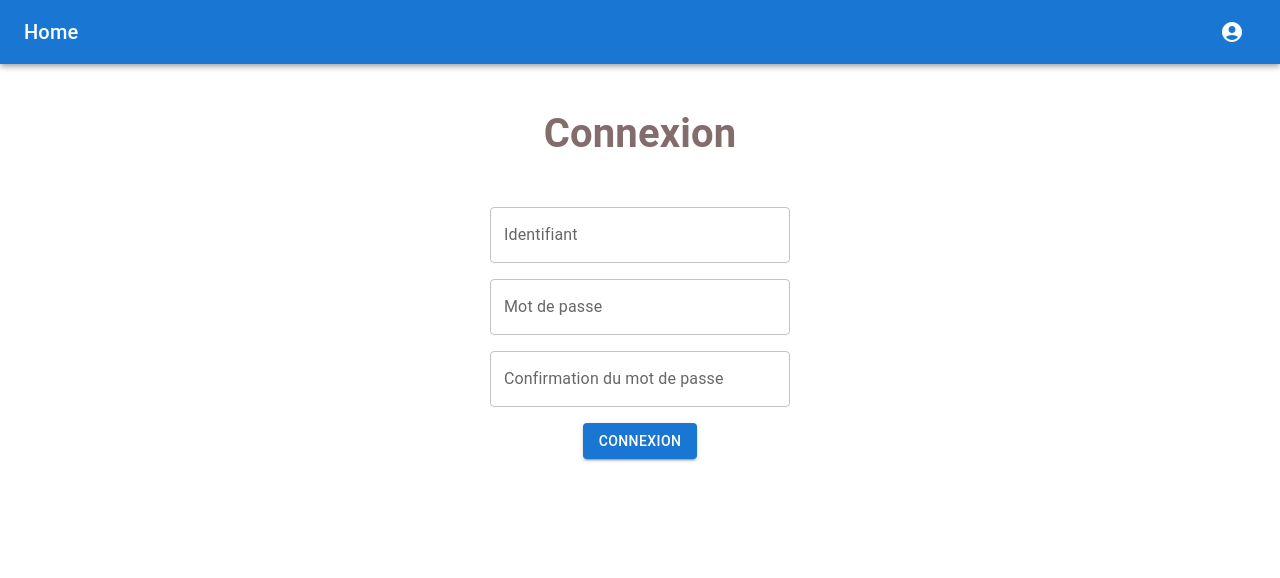
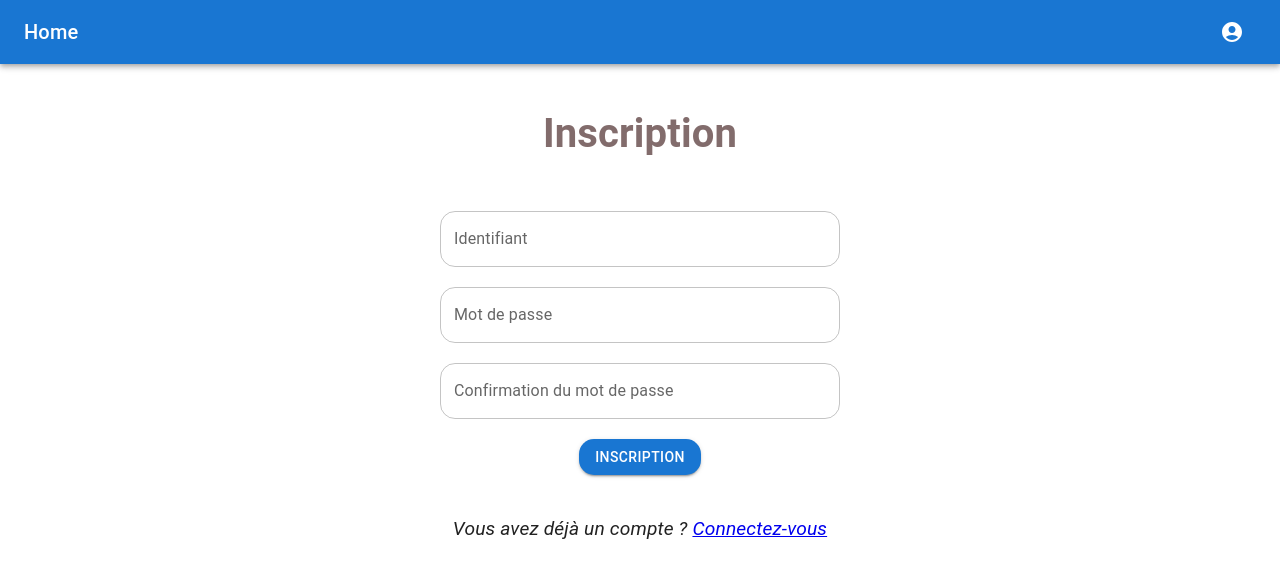
Before and after one commit to JeremyTremblay2/games-we-want, a React (Vite) app: page /register in a window 1280 px wide. Shown: the top 578 px of the page. Built offline with nearby package versions, Linux system fonts and the light colour scheme.

Commit message:
[#6] Add Register & notifications error

```diff
--- a/package.json
+++ b/package.json
@@ -17,6 +17,7 @@
     "@mui/lab": "^5.0.0-alpha.170",
     "@mui/material": "^5.15.15",
     "moment": "^2.30.1",
+    "notistack": "^3.0.1",
     "prop-types": "^15.8.1",
     "react": "^18.2.0",
     "react-dom": "^18.2.0",
--- /dev/null
+++ b/src/components/Login/index.css
@@ -0,0 +1,14 @@
+form {
+  display: flex;
+  flex-direction: column;
+  gap: 20px;
+  place-items: center;
+  height: 100%;
+  width: 400px;
+  margin: auto
+}
+
+p {
+  font-size: 1.2rem;
+  color: var(--mui-palette-text-primary);
+}
--- a/src/components/Login/index.jsx
+++ b/src/components/Login/index.jsx
@@ -1,21 +1,27 @@
 import { useEffect, useState } from "react"
+import propTypes from "prop-types"
 import { Container, TextField, FormHelperText } from "@mui/material"
 import LoadingButton from "@mui/lab/LoadingButton"
-import { API_BASE_URL, API_USER_LOGIN } from "../../utils/constants.js"
-import useLogin from "../../hooks/useLogin.jsx"
-import { useNavigate } from "react-router-dom"
+import { API_BASE_URL, API_USER_LOGIN, API_USER_REGISTER } from "../../utils/constants"
+import useLogin from "../../hooks/useLogin"
+import { useNavigate, Link } from "react-router-dom"
+import "./index.css"
 
-const Login = () => {
+const Login = ({isRegister}) => {
   const [user, setUser] = useState({
     username: "",
-    password: ""
+    password: "",
+    confirmationPassword: isRegister ? "" : undefined
   })
   const [isError, setIsError] = useState({
     username: false,
     password: false,
-    text: false,
+    confirmationPassword: false,
+    text: false
   })
   const [isLoading, setIsLoading] = useState(false)
+
+  const API_URL = isRegister ? API_USER_REGISTER : API_USER_LOGIN
 
   const navigate = useNavigate()
 
@@ -32,8 +38,7 @@ const Login = () => {
     }
   }
 
-
-  const handleSubmit = async e => {
+  const handleLogin = async e => {
     e.preventDefault()
     if (!user.username || !user.password) {
       setIsError({
@@ -49,7 +54,7 @@ const Login = () => {
       })
       setIsLoading(true)
       const response = await useLogin(`${API_BASE_URL}${API_USER_LOGIN}`, user)
-      console.log("response", response)
+
       setIsLoading(false)
       if (response) {
         navigate("/")
@@ -63,29 +68,91 @@ const Login = () => {
     }
   }
 
+  const handleRegister = async e => {
+    e.preventDefault()
+    if (!user.username || !user.password || !user.confirmationPassword) {
+      setIsError({
+        username: !user.username,
+        password: !user.password,
+        confirmationPassword: !user.confirmationPassword,
+        text: false
+      })
+    } else {
+      if (user.password !== user.confirmationPassword) {
+        setIsError({
+          username: false,
+          password: true,
+          confirmationPassword: true,
+          text: false
+        })
+        return
+      }
+      setIsError({
+        username: false,
+        password: false,
+        text: false
+      })
+      setIsLoading(true)
+      const response = await useLogin(`${API_BASE_URL}${API_USER_REGISTER}`, user)
+      setIsLoading(false)
+      if (response) {
+        navigate("/")
+      } else {
+        setIsError({
+          username: true,
+          password: true,
+          text: true
+        })
+      }
+    }
+  }
+
+  const signInUpString = isRegister ? "Inscription" : "Connexion"
+
   return (
     <div style={{maxHeight: "100%"}}>
       <Container>
-        <form onSubmit={handleSubmit} method="post" style={{
-          display: "flex",
-          flexDirection: "column",
-          gap: 20,
-          placeItems: "center",
-          height: "100%",
-          width: "400px",
-          margin: "auto"
-        }}>
-          <h1>Connexion</h1>
-          <TextField error={isError.username} name="username" label="Identifiant" value={user.username}
-                     onChange={handleChange} />
-          <TextField error={isError.password} type="password" name="password" label="Mot de passe"
-                     value={user.password}
-                     onChange={handleChange} />
-          {isError.text &&
+        <form onSubmit={isRegister ? handleRegister : handleLogin} method="post">
+          <h1>{signInUpString}</h1>
+          <TextField
+            error={isError.username}
+            name="username"
+            label="Identifiant"
+            value={user.username}
+            onChange={handleChange}
+            fullWidth
+          />
+          <TextField
+            error={isError.password}
+            type="password"
+            name="password"
+            label="Mot de passe"
+            value={user.password}
+            onChange={handleChange}
+            fullWidth
+          />
+          {isRegister && (
+            <TextField
+              error={isError.confirmationPassword}
+              type="password"
+              name="confirmationPassword"
+              label="Confirmation du mot de passe"
+              helperText={isError.confirmationPassword && "Les mots de passe doivent être identiques"}
+              value={user.confirmationPassword}
+              onChange={handleChange}
+              fullWidth
+            />
+          )}
+          {isError.text && !isRegister &&
             (
               <FormHelperText error>Votre identifiant ou mot de passe est incorrect</FormHelperText>
             )}
-          <LoadingButton type="submit" variant="contained" loading={isLoading}>Connexion</LoadingButton>
+          <LoadingButton type="submit" variant="contained" loading={isLoading}>{signInUpString}</LoadingButton>
+          {isRegister ? (
+            <p>Vous avez déjà un compte ? <Link to="/login">Connectez-vous</Link></p>
+          ) : (
+            <p>Vous n'avez pas de compte ? <Link to="/register">Inscrivez-vous</Link></p>
+          )}
         </form>
       </Container>
     </div>
@@ -93,3 +160,11 @@ const Login = () => {
 }
 
 export default Login
+
+Login.propTypes = {
+  isRegister: propTypes.bool
+}
+
+Login.defaultProps = {
+  isRegister: false
+}
--- /dev/null
+++ b/src/components/Notifications/index.jsx
@@ -0,0 +1,43 @@
+import React from 'react'
+import PropTypes from "prop-types"
+import { styled } from "@mui/material"
+import { SnackbarProvider } from 'notistack'
+import { MaterialDesignContent } from 'notistack'
+
+const NotificationsProvider = ({prefersDarkMode}) => {
+  // const { notifications } = useSelector((state) => state.notifications);
+  const notifications = []
+  const StyledMaterialDesignContent = styled(MaterialDesignContent)(({theme}) => ({
+    '&.notistack-MuiContent': {
+      backgroundColor: prefersDarkMode ? '#FAFAFA' : '#323232',
+      color: prefersDarkMode ? '#323232' : '#FAFAFA',
+      borderRadius: 15
+    },
+    '&.notistack-MuiContent-success': {
+      backgroundColor: theme.palette.success.main
+    },
+    '&.notistack-MuiContent-error': {
+      backgroundColor: theme.palette.error.main
+    }
+  }))
+
+  return (
+    <SnackbarProvider
+      Components={{
+        default: StyledMaterialDesignContent,
+        success: StyledMaterialDesignContent,
+        error: StyledMaterialDesignContent
+      }}
+    />
+  )
+}
+
+export default NotificationsProvider
+
+NotificationsProvider.propTypes = {
+  prefersDarkMode: PropTypes.bool
+}
+
+NotificationsProvider.defaultProps = {
+  prefersDarkMode: false
+}
--- a/src/components/Register/index.jsx
+++ /dev/null
@@ -1,48 +0,0 @@
-import { Box, Button, Container, TextField } from "@mui/material"
-import { useState } from "react"
-import useLogin from "../../hooks/useLogin.jsx"
-import { API_BASE_URL, API_USER_REGISTER } from "../../utils/constants.js"
-
-const Register = () => {
-  const [user, setUser] = useState({
-    username: "",
-    password: "",
-    confirmationPassword: ""
-  })
-
-  const handleChange = (e) => {
-    setUser((prev) => ({
-      ...prev,
-      [e.target.name]: e.target.value
-    }))
-  }
-
-  const handleSubmit = async () => {
-    useLogin(`${API_BASE_URL}${API_USER_REGISTER}`, user)
-  }
-
-  return (
-    <div style={{maxHeight: "100%"}}>
-      <Container>
-        <Box sx={{
-          display: "flex",
-          flexDirection: "column",
-          gap: 2,
-          placeItems: "center",
-          height: "100%",
-          width: "300px",
-          margin: "auto"
-        }}>
-          <h1>Connexion</h1>
-          <TextField fullWidth name="username" label="Identifiant" value={user.username} onChange={handleChange} />
-          <TextField type="password" fullWidth name="password" label="Mot de passe" value={user.password} onChange={handleChange} />
-          <TextField type="password" fullWidth name="confirmationPassword" label="Confirmation du mot de passe"
-                     value={user.confirmationPassword} onChange={handleChange} />
-          <Button variant="contained" onClick={handleSubmit}>Connexion</Button>
-        </Box>
-      </Container>
-    </div>
-  )
-}
-
-export default Register
--- a/src/components/Router/index.jsx
+++ b/src/components/Router/index.jsx
@@ -1,10 +1,10 @@
 import { createBrowserRouter, RouterProvider } from 'react-router-dom'
-import { createTheme, CssBaseline, ThemeProvider, useMediaQuery } from "@mui/material"
+import { createTheme, CssBaseline, styled, ThemeProvider, useMediaQuery } from "@mui/material"
 import { useMemo } from "react"
 import Home from "../Home/index.jsx"
 import Login from "../Login/index.jsx"
-import Register from "../Register/index.jsx"
 import Layout from "../Layout/index.jsx"
+import NotificationsProvider from "../Notifications/index.jsx"
 
 const router = createBrowserRouter([
   {
@@ -20,7 +20,7 @@ const router = createBrowserRouter([
       },
       {
         path: "/register",
-        element: <Register />
+        element: <Login isRegister />
       }
     ]
   }
@@ -33,7 +33,10 @@ export default function Router() {
       createTheme({
         palette: {
           mode: prefersDarkMode ? 'dark' : 'light'
-        }
+        },
+        shape: {
+          borderRadius: 15,
+        },
       }),
     [prefersDarkMode]
   )
@@ -41,6 +44,7 @@ export default function Router() {
   return (
     <ThemeProvider theme={theme}>
       <CssBaseline />
+      <NotificationsProvider prefersDarkMode={prefersDarkMode} />
       <RouterProvider router={router} />
     </ThemeProvider>
   )
--- a/src/hooks/useLogin.jsx
+++ b/src/hooks/useLogin.js
@@ -1,3 +1,5 @@
+import { enqueueSnackbar } from "notistack"
+
 const useLogin = async (url, body) => {
   const response = await fetch(
     url,
@@ -10,7 +12,17 @@ const useLogin = async (url, body) => {
     }
   )
   if (!response.ok) {
-    console.error('There was a problem while creating account, please retry.')
+    const error = await response.text()
+    switch (response.status) {
+      case 400:
+        enqueueSnackbar(error, {variant: 'error'})
+        break
+      case 500:
+        enqueueSnackbar('Server error', {variant: 'error'})
+        break
+      default:
+        enqueueSnackbar('Unknown error', {variant: 'error'})
+    }
   } else {
     const jwt = await response.text()
     localStorage.setItem('jwt', jwt)
```
Also changed, not shown: .eslintrc.cjs, 1 other file (tests, documents, lock files or other folders).
